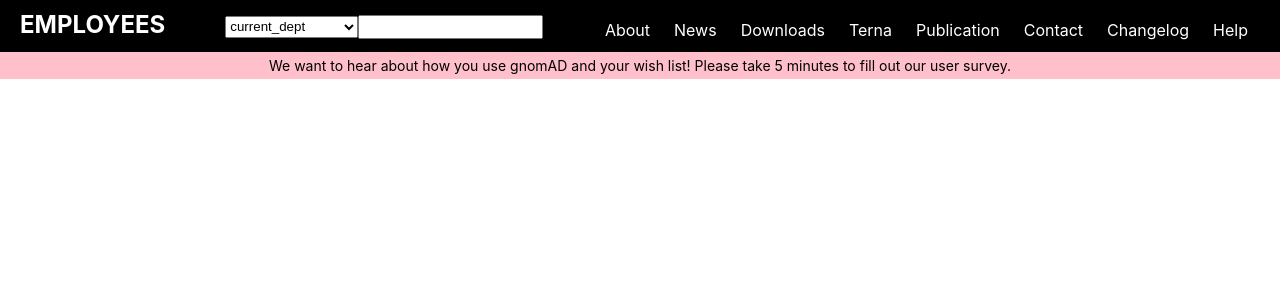
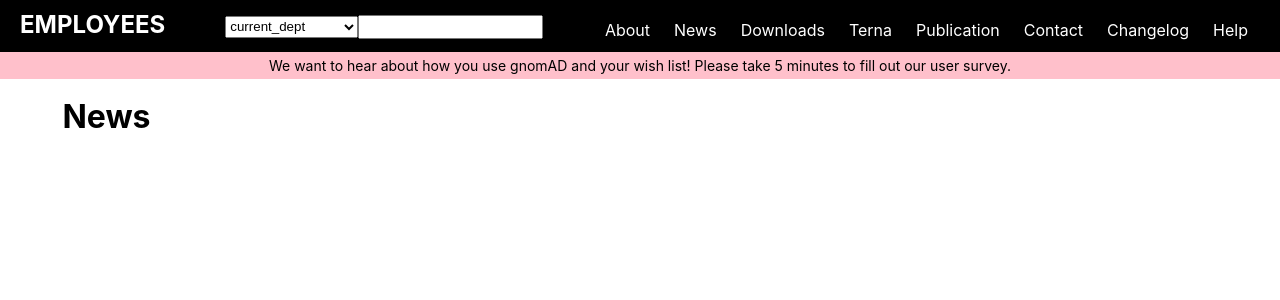
Before and after one commit to HongGuma-study/study_gnomad, a React (Create React App) app: page /News in a window 1280 px wide. Shown: the top 300 px of the page. Built offline with nearby package versions, Linux system fonts and the light colour scheme.

Commit message:
Add content to News page

```diff
--- a/src/App.js
+++ b/src/App.js
@@ -1,10 +1,11 @@
 import React from 'react';
 import { Route } from 'react-router-dom';
 
-import NavBar from './NavigationBar.js'
-import Noti from './Notification.js'
-import Home from './Home.js'
-import About from './about/About.js'
+import NavBar from './NavigationBar.js';
+import Noti from './Notification.js';
+import Home from './Home.js';
+import About from './about/About.js';
+import News from './News/News.js';
 
 function Main(){
     return(
@@ -13,6 +14,7 @@ function Main(){
             <Noti/>
             <Route path="/" component={Home} exact/>
             <Route path="/about" component={About} />
+            <Route path="/News" component={News} />
         </div>
     )
 }
--- a/src/NavigationBar.js
+++ b/src/NavigationBar.js
@@ -1,5 +1,3 @@
-
-import React from 'react';
 import { Link } from 'react-router-dom';
 
 import './css/App.css';
--- /dev/null
+++ b/src/News/News.js
@@ -0,0 +1,14 @@
+import react from 'react';
+
+import '../css/App.css';
+
+class News extends react.Component{
+    render(){
+        return(
+            <div className='news-wrap'>
+                <h1> News </h1>
+            </div>
+        );
+    }
+}
+export default News;
--- a/src/about/About.js
+++ b/src/about/About.js
@@ -1,4 +1,4 @@
-import React from 'react';
+import react from 'react';
 import Markdown from 'markdown-to-jsx'
 
 import aboutContent from './about.md';
@@ -9,7 +9,7 @@ function slice(shortW){
     return shortW.split('/');
 }
 
-class About extends React.Component{
+class About extends react.Component{
     constructor(props) {
         super(props)
         this.state = {
--- a/src/css/App.css
+++ b/src/css/App.css
@@ -31,3 +31,6 @@ body{ display:inline; font-family:-apple-system,BlinkMacSystemFont,"Segoe UI",Ro
 .about-wrap hr{ color: gray; size: 0; }
 #about-list-wrap ul{ display: flex; flex-flow: row wrap; list-style: none;}
 #about-list-wrap li{ margin-right:10rem; margin-bottom:0.4rem; flex:1 1 20%; }
+
+/*===== News.js =====*/
+.news-wrap{ margin:4.8rem 3.9rem 0 3.9rem; }
```
